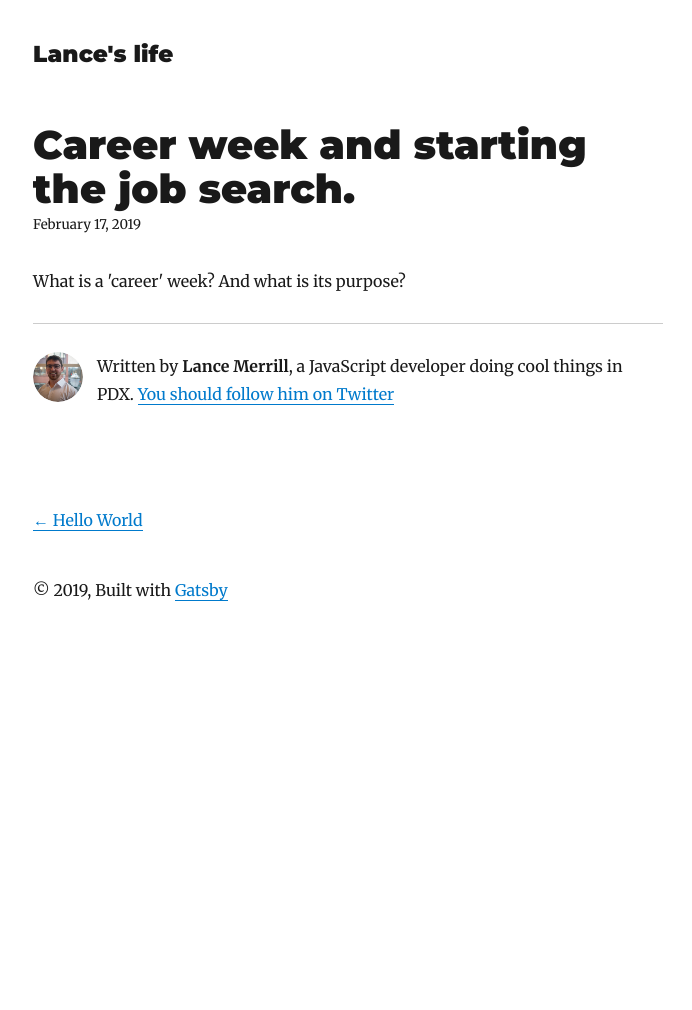
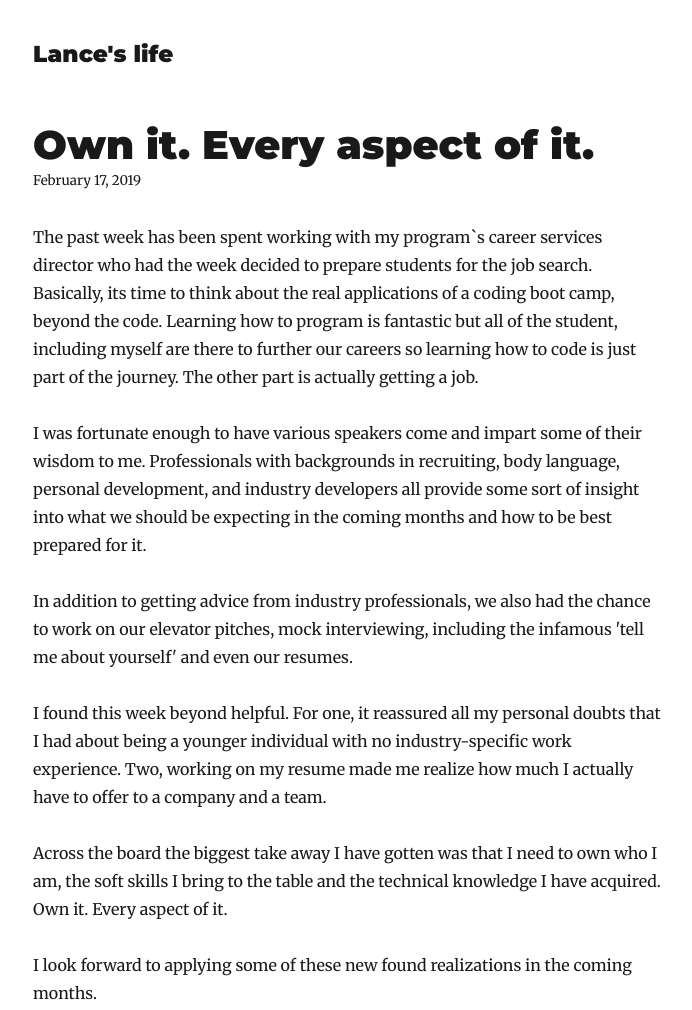
Before and after one commit to Zilula/lancesLife, a Gatsby site: page /first-post/ in a window 1280 px wide. Shown: the top 1010 px of the page, without its empty margins (292-984 px from the left). Before the commit the page ends 800 px from the top, so only its background shows below. Built offline with nearby package versions, Linux system fonts and the light colour scheme; Gatsby itself is replaced by a stand-in of ours; some packages are replaced by stand-ins of ours.

Commit message:
finished first post

```diff
--- a/content/blog/first-post/index.md
+++ b/content/blog/first-post/index.md
@@ -1,7 +1,17 @@
 ---
-title: Career week and starting the job search.
+title: Own it. Every aspect of it.
 date: "2019-02-17"
 ---
 
 
-What is a 'career' week? And what is its purpose?
+The past week has been spent working with my program`s career services director who had the week decided to prepare students for the job search. Basically, its time to think about the real applications of a coding boot camp, beyond the code. Learning how to program is fantastic but all of the student, including myself are there to further our careers so learning how to code is just part of the journey. The other part is actually getting a job.
+
+I was fortunate enough to have various speakers come and impart some of their wisdom to me. Professionals with backgrounds in recruiting, body language, personal development, and industry developers all provide some sort of insight into what we should be expecting in the coming months and how to be best prepared for it.
+
+In addition to getting advice from industry professionals, we also had the chance to work on our elevator pitches, mock interviewing, including the infamous 'tell me about yourself' and even our resumes.
+
+I found this week beyond helpful. For one, it reassured all my personal doubts that I had about being a younger individual with no industry-specific work experience. Two, working on my resume made me realize how much I actually have to offer to a company and a team.
+
+Across the board the biggest take away I have gotten was that I need to own who I am, the soft skills I bring to the table and the technical knowledge I have acquired. Own it. Every aspect of it.
+
+I look forward to applying some of these new found realizations in the coming months.
```
